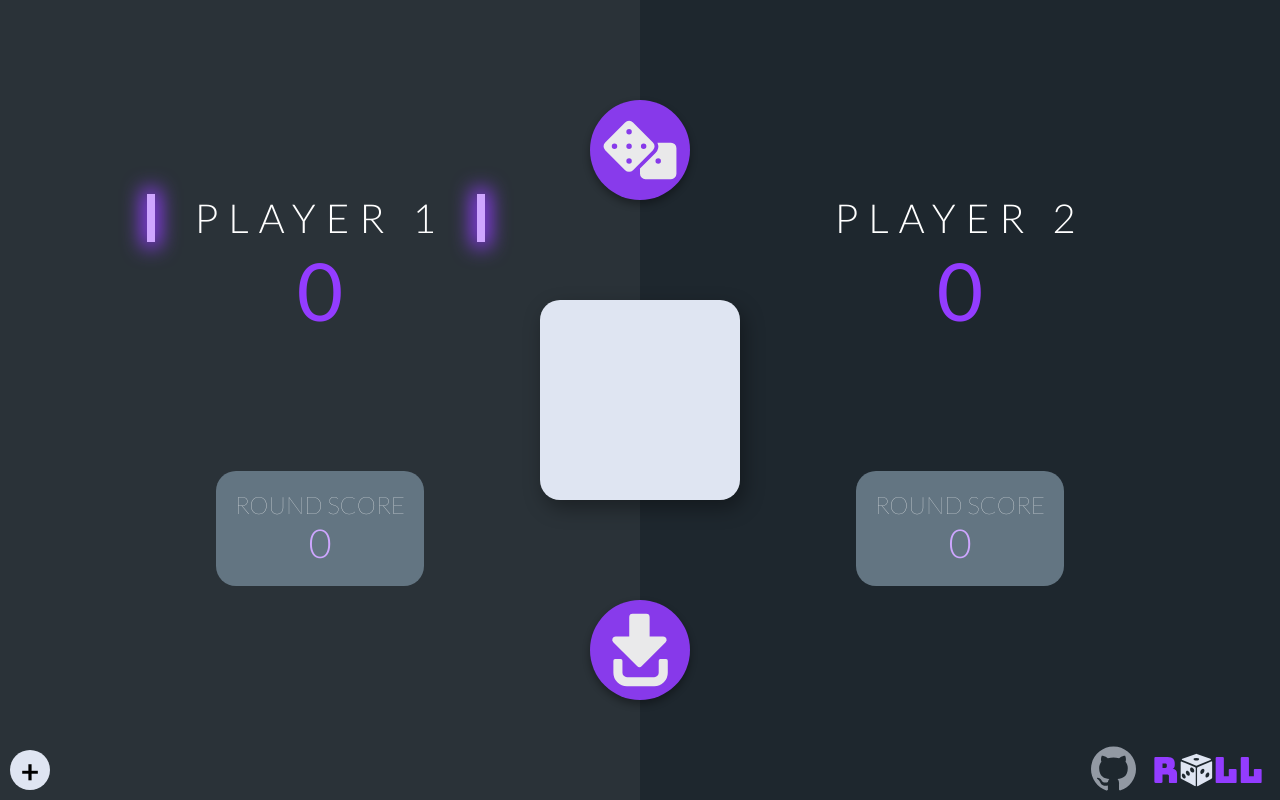
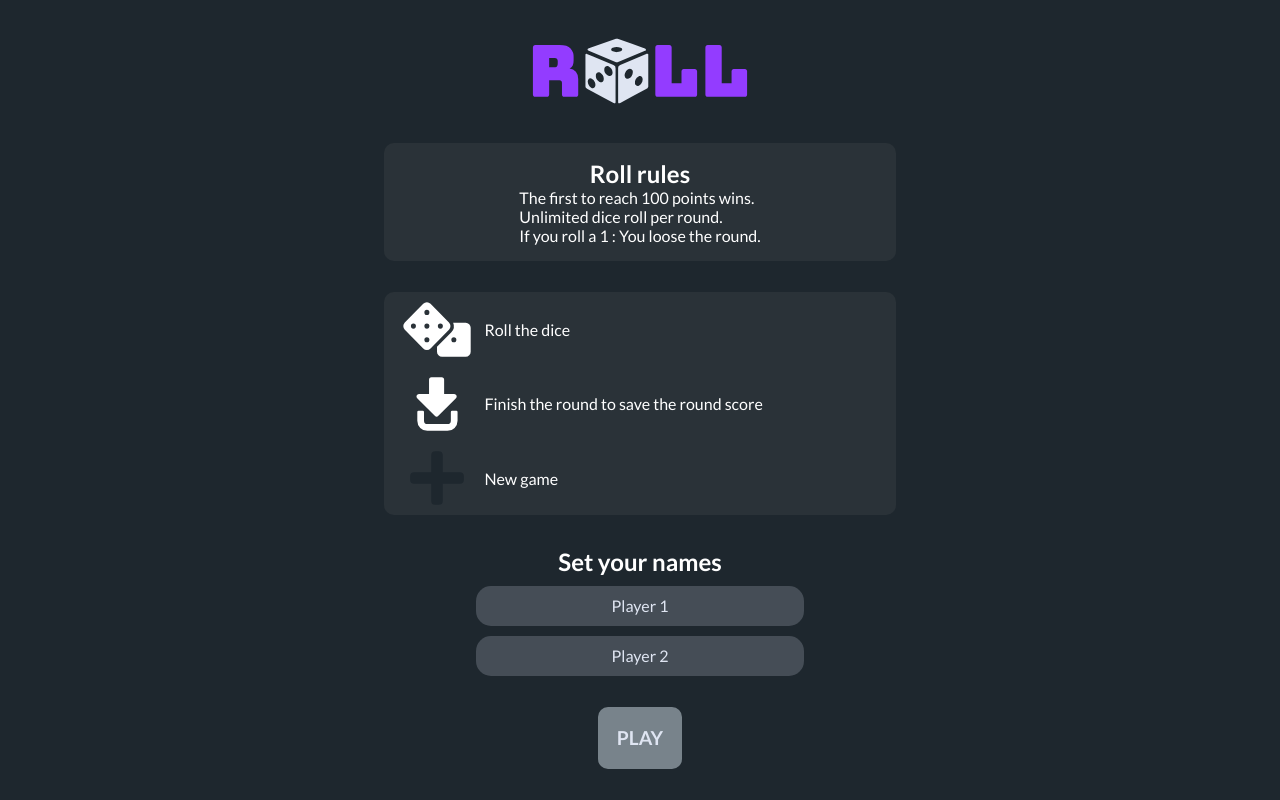
Before and after one commit to Ka-be/Roll-the-Game, a plain HTML site: page index.html in a window 1280 px wide. Drawn offline with nearby package versions, Linux system fonts and the light colour scheme.

Commit message:
add design welcome section

```diff
--- a/index.html
+++ b/index.html
@@ -38,7 +38,7 @@
 	</head>
 	<body>
 		<!-- PLAYERS NAME PAGE -->
-		<section class="welcome hide" id="welcome">
+		<section class="welcome" id="welcome">
 			<header>
 				<img src="/images/logo.svg" alt="Roll logo" class="welcome-logo" />
 				<!-- <span class="nav-btn"
@@ -79,7 +79,7 @@
 			<button class="launchgame" onclick="launchGame()">Play</button>
 		</section>
 
-		<section class="game" id="game">
+		<section class="game hide" id="game">
 			<div class="players-container">
 				<div class="player-box active-player" id="player1-screen">
 					<!-- active player -> Dynamic class with JS -->
--- a/styles/sass/_welcome.scss
+++ b/styles/sass/_welcome.scss
@@ -17,16 +17,6 @@ header {
 		width: 50%;
 	}
 }
-
-// .nav-btn {
-// 	height: 30px;
-// 	width: 80px;
-// 	background: $light-grey;
-// 	color: $active-player;
-// 	font-weight: 700;
-// 	border-radius: 20px;
-// 	@include row-center;
-// }
 
 .rules {
 	padding: 1em;
@@ -68,8 +58,8 @@ form {
 		width: 100%;
 		height: 40px;
 		border-radius: 15px;
-		margin-top: 5px;
-		background: #cea6ff66;
+		margin-top: 10px;
+		background: hsla(221, 42%, 91%, 0.2);
 		color: white;
 		text-align: center;
 		border: none;
@@ -80,9 +70,26 @@ form {
 		}
 
 		&:focus {
-			background: #933cff;
+			background: hsla(221, 42%, 91%, 0.5);
 			outline: none;
 		}
+	}
+}
+
+.launchgame{
+	padding: 1em;
+	border: none;
+	cursor: pointer;
+	border-radius: 10px;
+	color: $light-grey;
+	background: $dark-grey;
+	font-weight: 700;
+	font-size: 1.2em;
+	text-transform: uppercase;
+	transition: background ease-out .5s;
+
+	&:hover{
+		background: $purple;
 	}
 }
 
```
Also changed, not shown: js/app.js (+22 -22 lines), styles/style.css, 1 other file.
